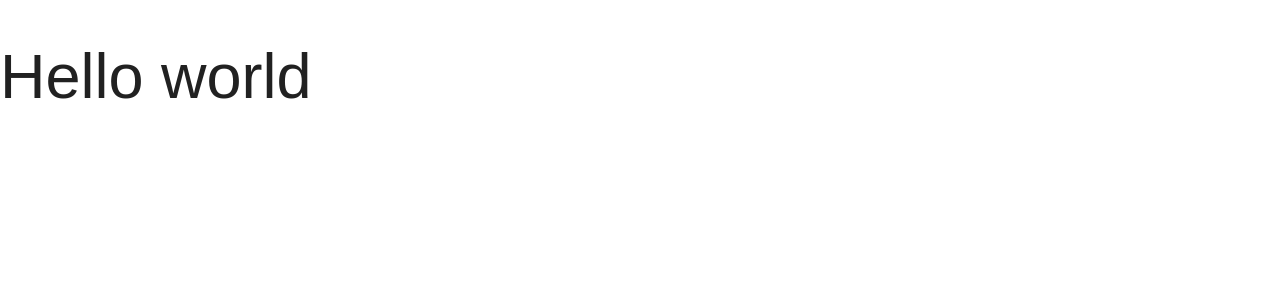
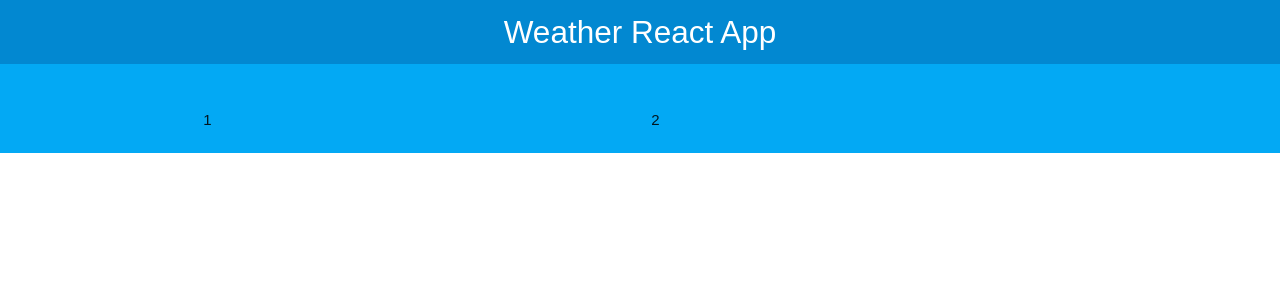
Before and after one commit to anaapezteguia/05-weather-from-api, a React (Create React App) app: page / in a window 1280 px wide. Shown: the top 300 px of the page. Built offline with nearby package versions, Linux system fonts and the light colour scheme.

Commit message:
Add header component

```diff
--- a/src/App.js
+++ b/src/App.js
@@ -1,8 +1,19 @@
+import React from 'react';
+import Header from './components/Header';
+
 function App() {
   return (
-    <div className="App">
-      <h1>Hello world</h1>
-    </div>
+    <>
+      <Header title="Weather React App" />
+      <div className="contenedor-form">
+        <div className="container">
+          <div className="row">
+            <div className="col m6 s12">1</div>
+            <div className="col m6 s12">2</div>
+          </div>
+        </div>
+      </div>
+    </>
   );
 }
 
--- /dev/null
+++ b/src/components/Header.js
@@ -0,0 +1,16 @@
+import React from 'react';
+
+const Header = ({ title }) => {
+  return (
+    <nav>
+      <div className="nav-wrapper light-blue darken-2">
+        <a href="#!" className="brand-logo">
+          {/* we have to disable the href because of Materialize options*/}
+          {title}
+        </a>
+      </div>
+    </nav>
+  );
+};
+
+export default Header;
```
Also changed, not shown: Form.js (added, +27 -0 lines).
